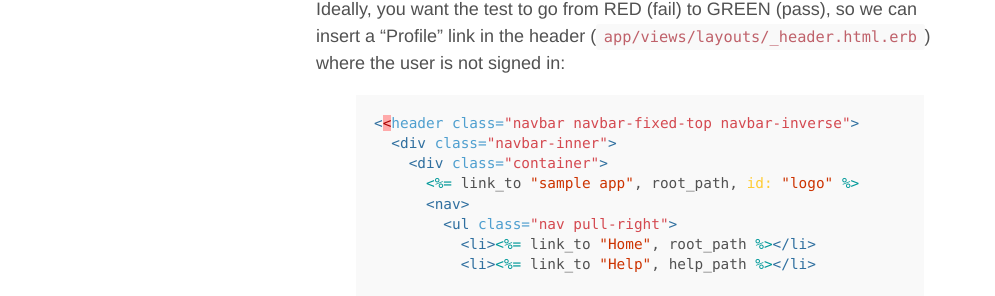
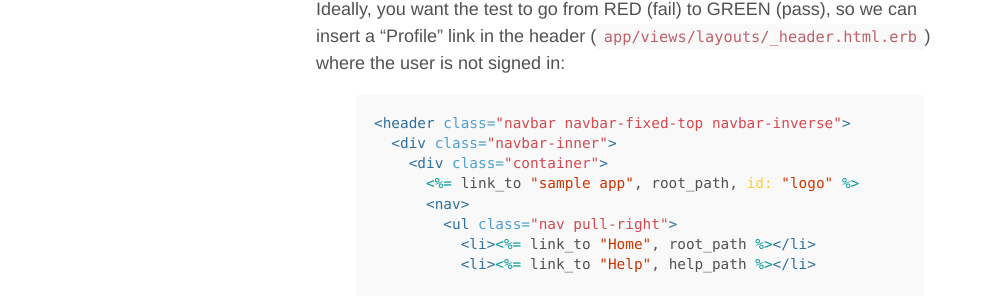
Before and after one commit to Jberczel/jberczel.github.io, a Jekyll site: the page built from _posts/2014-05-21-hartl-solutions-ch-9.md, in a window 1280 px wide and 900 px high, scrolled down 2656 px. Shown: the part 145-441 px from the top of the window, without its empty margins (0-995 px from the left). Built offline with Jekyll 4.4.1, drawn with Linux system fonts in a browser that asks for light colours; Markdown is read by kramdown in place of the engine named in the settings; comment, search, counter and statistics services are not loaded.

Commit message:
fix typo

```diff
--- a/_posts/2014-05-21-hartl-solutions-ch-9.md
+++ b/_posts/2014-05-21-hartl-solutions-ch-9.md
@@ -126,7 +126,7 @@ In `spec/requests/authentication_pages_spec.rb`, add the following tests:
 Ideally, you want the test to go from RED (fail) to GREEN (pass), so we can insert a "Profile" link in the header (`app/views/layouts/_header.html.erb`) where the user is not signed in:
 
 {% highlight erb %}
-<<header class="navbar navbar-fixed-top navbar-inverse">
+<header class="navbar navbar-fixed-top navbar-inverse">
   <div class="navbar-inner">
     <div class="container">
       <%= link_to "sample app", root_path, id: "logo" %>
```
